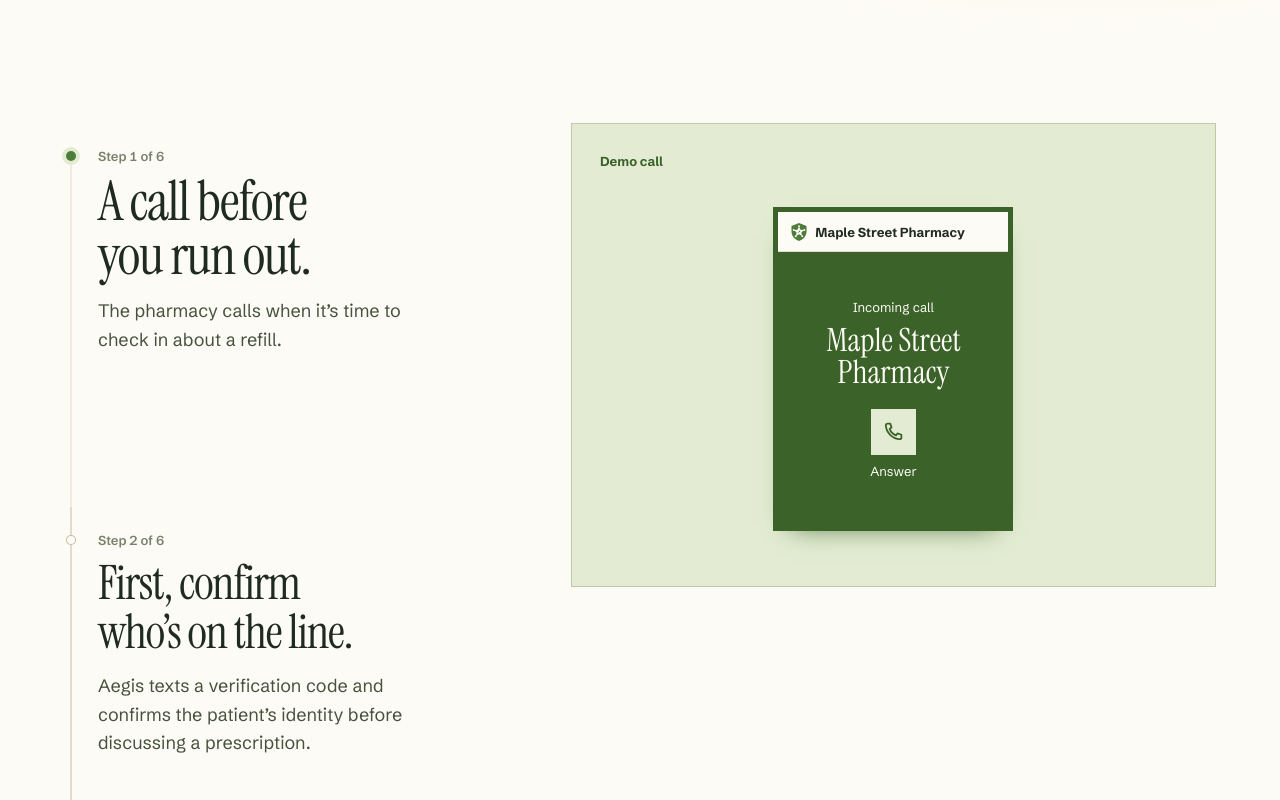
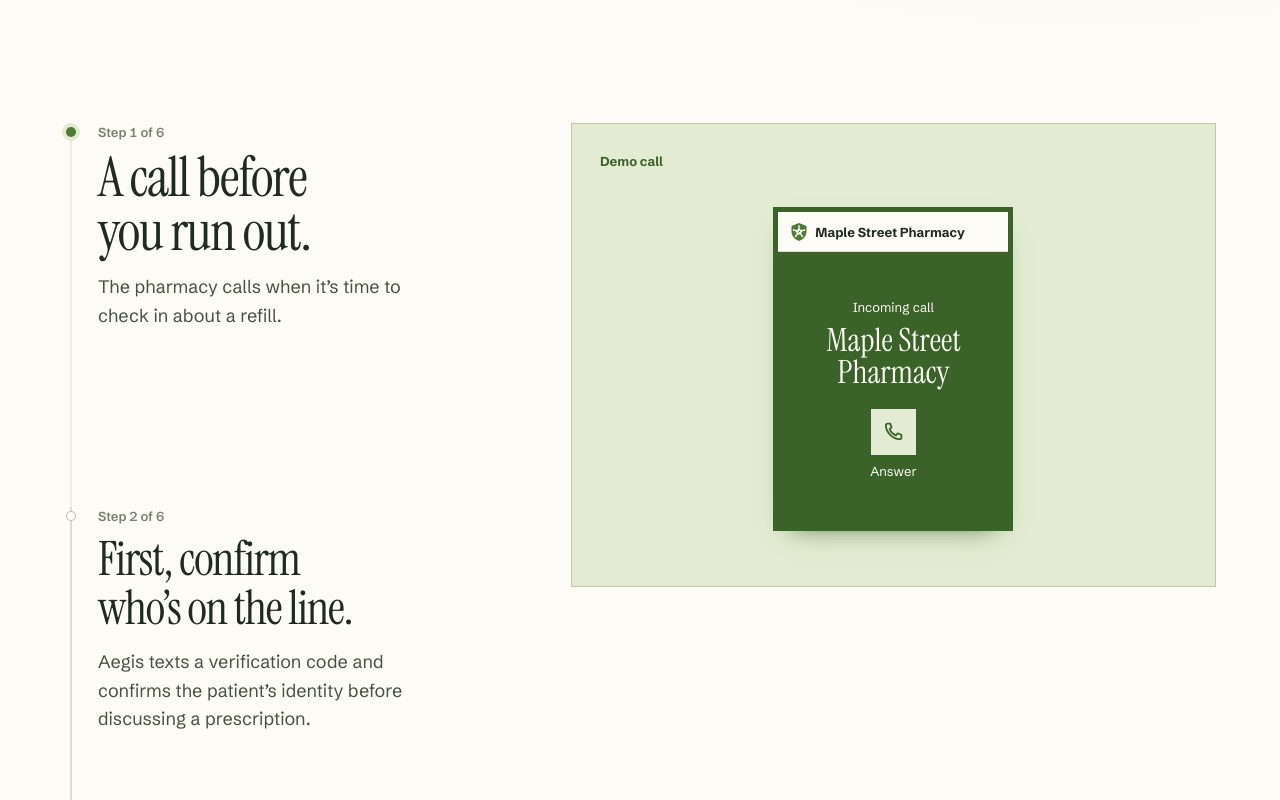
Before and after one commit to nishantshah0/Aegis-voice-agent, a Next.js app: page / in a window 1280 px wide. Shown: the part 1140-1940 px from the top of the page. Built offline with nearby package versions, Linux system fonts and the light colour scheme.

Commit message:
design: remove top padding from walkthrough steps
Entire-Checkpoint: 01M8170A8YXXR1PQQC0JQB20YV

```diff
--- a/components/landing/landing.css
+++ b/components/landing/landing.css
@@ -799,11 +799,11 @@
 
   .landing-story[data-sticky-ready] .landing-beat {
     --rail-offset: 0.4375rem;
-    --marker-top: 2.0625rem;
+    --marker-top: 0.5625rem;
     --beat-padding: 2.125rem;
 
     min-height: var(--beat-height);
-    padding-block: 1.5rem 2.5rem;
+    padding-block: 0 2.5rem;
     align-items: start;
   }
 
```
